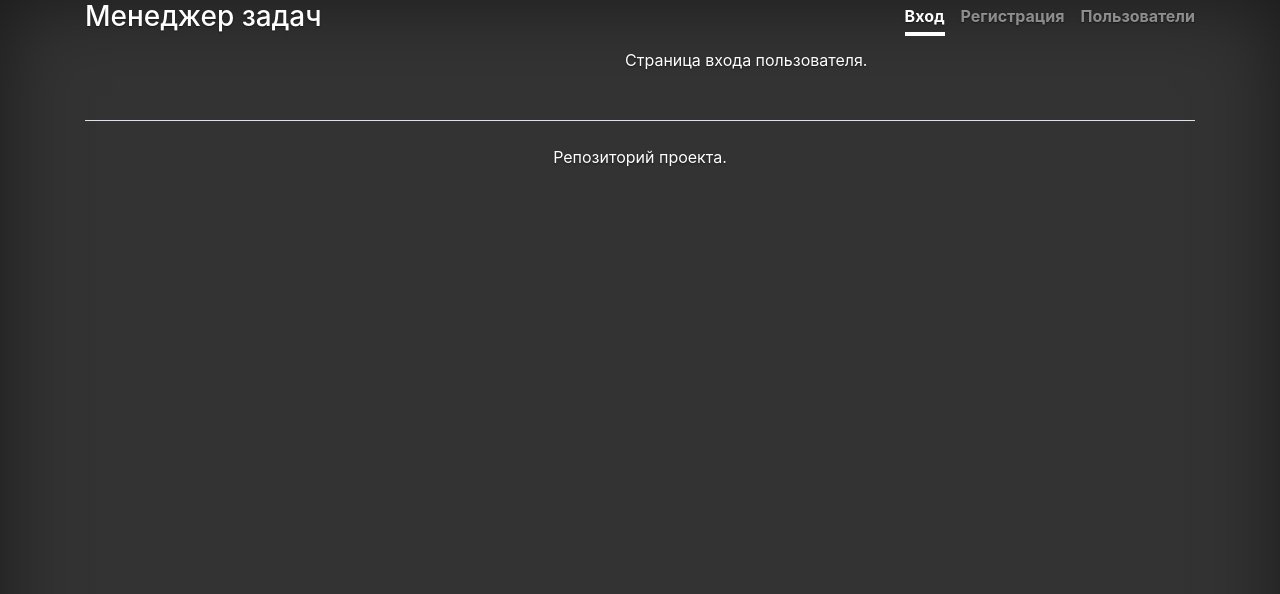
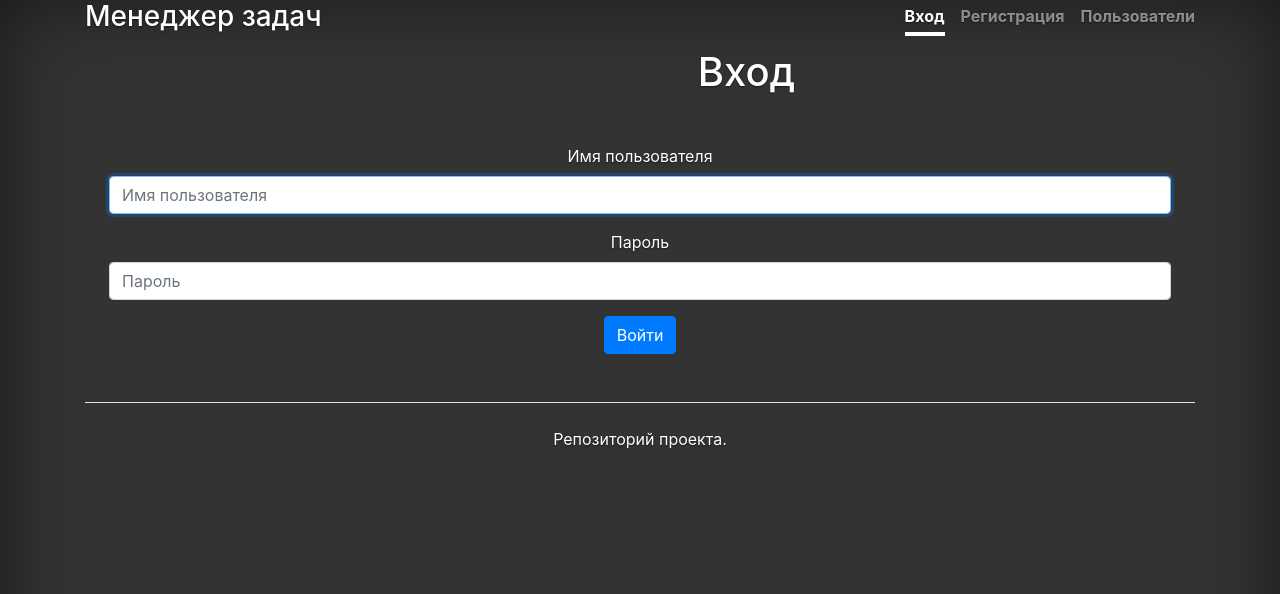
Before and after one commit to sch0nik/python-project-lvl4, a Django app: page /login/ in a window 1280 px wide. Shown: the top 594 px of the page. Run offline with Django 4.2, Linux system fonts and the light colour scheme; some libraries are stand-ins or nearby versions.

Commit message:
Вход и выход пользователейй

```diff
--- a/fourth/task_manager/templates/login.html
+++ b/fourth/task_manager/templates/login.html
@@ -7,7 +7,41 @@
       {% include 'header.html' %}
 
       <main role="main" class="inner cover">
-        Страница входа пользователя.
+        {% if msg %}
+          <h5>{% translate msg %}</h5>
+        {% endif %}
+        <h1 class="my-4">Вход</h1>
+        <br>
+          <form method="post">
+            {% csrf_token %}
+            <div class="form-group">
+              <label for="id_username">Имя пользователя</label>
+              <input
+                      type="text"
+                      name="username"
+                      autofocus autocapitalize="none"
+                      autocomplete="username"
+                      maxlength="150"
+                      class="form-control"
+                      placeholder="Имя пользователя"
+                      title=""
+                      required id="id_username">
+            </div>
+            <div class="form-group">
+              <label for="id_password">Пароль</label>
+              <input
+                      type="password"
+                      name="password"
+                      autocomplete="current-password"
+                      class="form-control"
+                      placeholder="Пароль"
+                      title=""
+                      required id="id_password">
+            </div>
+            <div class="form-group">
+              <input class="btn btn-primary" type="submit" value="Войти">
+            </div>
+          </form>
       </main>
 
       {% include 'footer.html' %}
--- a/fourth/task_manager/templates/nav.html
+++ b/fourth/task_manager/templates/nav.html
@@ -1,6 +1,14 @@
 {% load i18n %}
 <nav class="nav nav-masthead justify-content-center">
-  <a class="nav-link active" href="{% url 'login' %}">{% translate "Вход" %}</a>
-  <a class="nav-link" href="{% url 'register' %}">{% translate "Регистрация" %}</a>
+  {% if user.username %}
+    <a class="nav-link active" href="{% url 'logout' %}">
+      {% translate "Выход" %}
+    </a>
+  {% else %}
+    <a class="nav-link active" href="{% url 'login' %}">
+      {% translate "Вход" %}
+    </a>
+    <a class="nav-link" href="{% url 'register' %}">{% translate "Регистрация" %}</a>
+  {% endif %}
   <a class="nav-link" href="{% url 'users' %}">{% translate "Пользователи" %}</a>
 </nav>
--- a/fourth/task_manager/views.py
+++ b/fourth/task_manager/views.py
@@ -1,3 +1,4 @@
+from django.contrib.auth import authenticate, login, logout
 from django.contrib.auth.models import User
 from django.shortcuts import redirect, render
 from django.urls import reverse
@@ -58,7 +59,7 @@ class RegisterView(TemplateView):
             return render(
                 request,
                 self.template_name,
-                context={'msg': 'Пароли не сопадают.'},
+                context={'msg': 'Пароли не сопадают'},
             )
 
 
@@ -72,7 +73,26 @@ class LoginView(TemplateView):
         )
 
     def post(self, request, *args, **kwargs):
-        return render(
-            request,
-            self.template_name,
-        )
+        username = request.POST['username']
+        password = request.POST['password']
+        user = authenticate(request, username=username, password=password)
+        if user is not None:
+            login(request, user)
+            return redirect("/")
+        else:
+            msg = "Логин или пароль неверные"
+            return render(request, self.template_name, context={'msg': msg})
+
+
+class LogoutView(TemplateView):
+    def get(self, request, *args, **kwargs):
+        logout(request)
+        return redirect("/")
+
+
+class UpdateView(TemplateView):
+    template_name = 'update.html'
+
+
+class DeleteView(TemplateView):
+    template_name = 'delete.html'
--- a/fourth/urls.py
+++ b/fourth/urls.py
@@ -1,18 +1,3 @@
-"""fourth URL Configuration
-
-The `urlpatterns` list routes URLs to views. For more information please see:
-    https://docs.djangoproject.com/en/4.0/topics/http/urls/
-Examples:
-Function views
-    1. Add an import:  from my_app import views
-    2. Add a URL to urlpatterns:  path('', views.home, name='home')
-Class-based views
-    1. Add an import:  from other_app.views import Home
-    2. Add a URL to urlpatterns:  path('', Home.as_view(), name='home')
-Including another URLconf
-    1. Import the include() function: from django.urls import include, path
-    2. Add a URL to urlpatterns:  path('blog/', include('blog.urls'))
-"""
 from django.contrib import admin
 from django.urls import path
 
@@ -23,5 +8,8 @@ urlpatterns = [
     path('users/', views.UsersView.as_view(), name='users'),
     path('users/create/', views.RegisterView.as_view(), name='register'),
     path('login/', views.LoginView.as_view(), name='login'),
+    path('users/<int:pk>/update/', views.UpdateView.as_view(), name='update'),
+    path('users/<int:pk>/delete/', views.DeleteView.as_view(), name='delete'),
+    path('logout/', views.LogoutView.as_view(), name='logout'),
     path('admin/', admin.site.urls),
 ]
```
